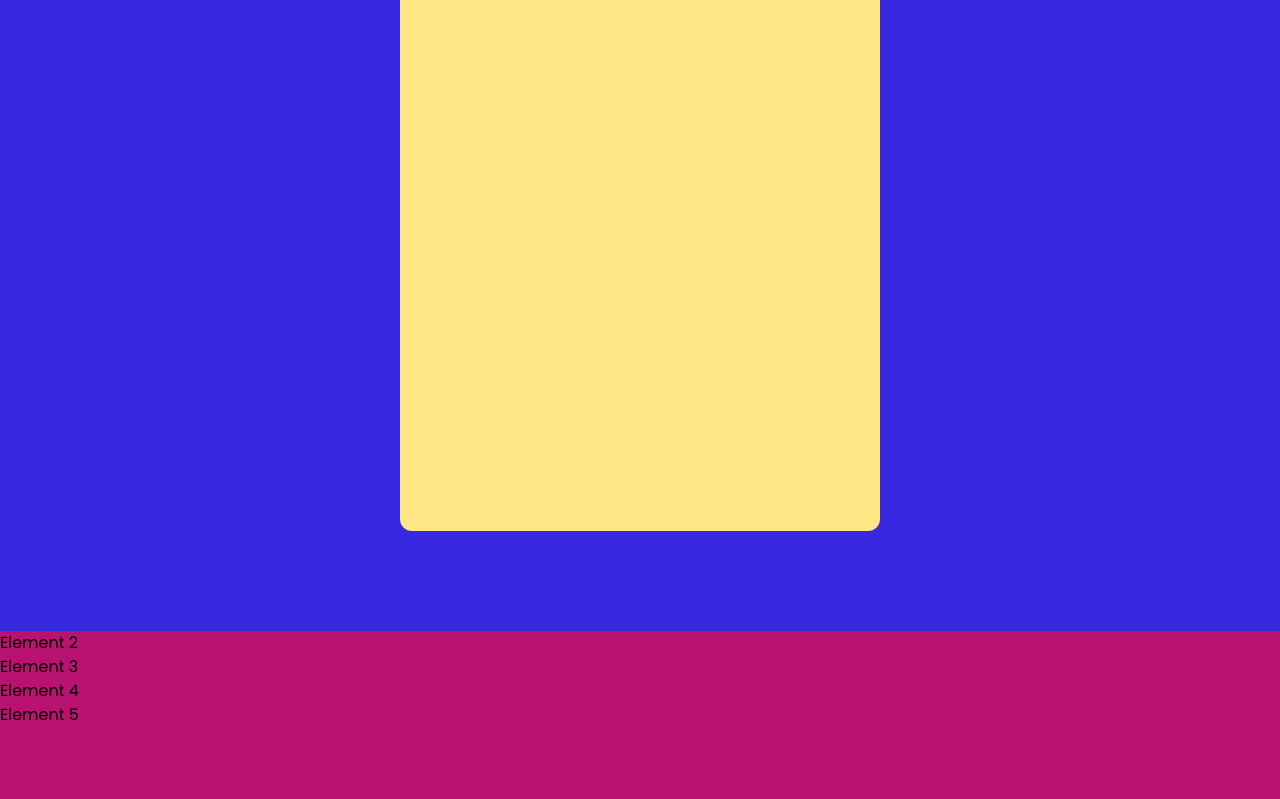
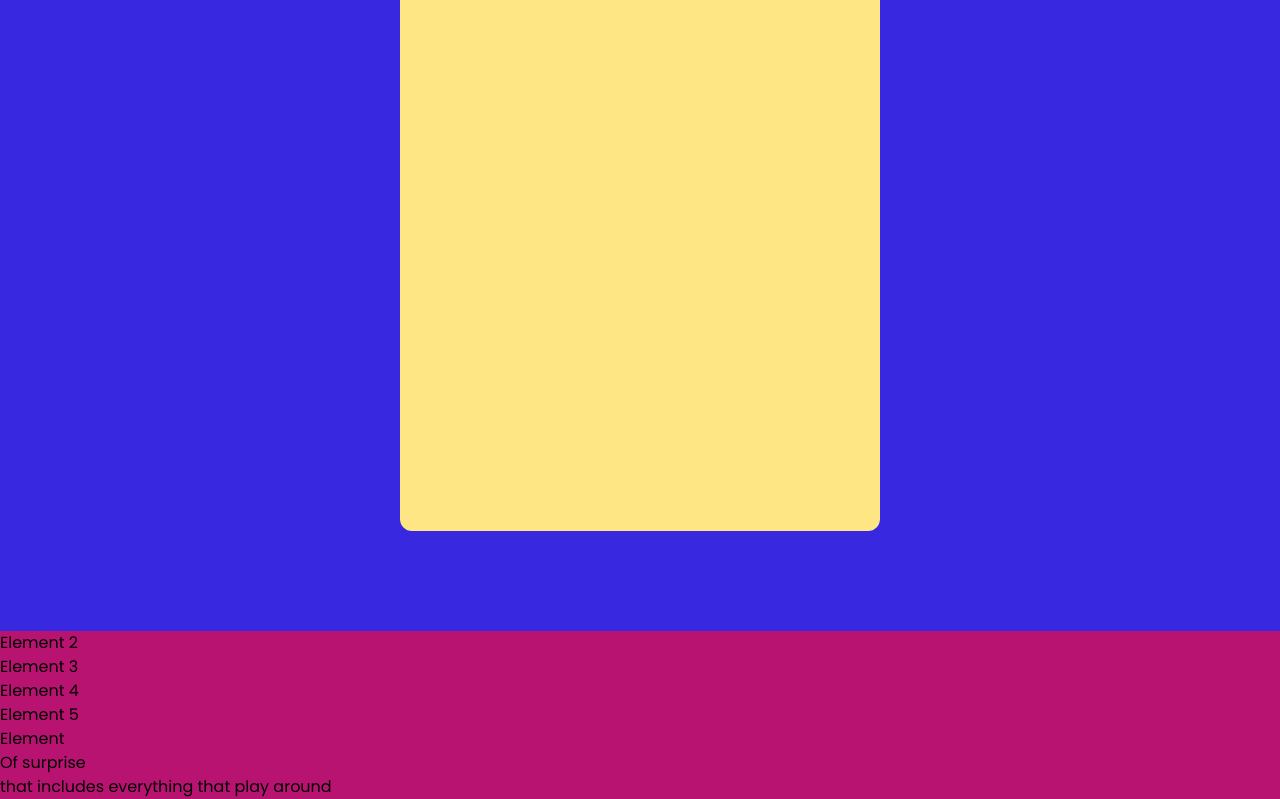
Before and after one commit to Great-kiola/Tailwind-practice, a React (Vite) app in the folder tailwind-frontend/: page / in a window 1280 px wide. Shown: the part 169-968 px from the top of the page. Before the commit the page ends 896 px from the top, so only its background shows below. Built offline with nearby package versions, Linux system fonts and the light colour scheme.

Commit message:
style: add missing heading elements in AssetsPreview component for improved structure

```diff
--- a/tailwind-frontend/src/components/AssetsPreview.jsx
+++ b/tailwind-frontend/src/components/AssetsPreview.jsx
@@ -15,6 +15,12 @@ const AssetsPreview = () => {
       <h2>Element 4</h2>
       <h2>Element 5</h2>
     </div>
+
+    <div>
+      <h1>Element</h1>
+      <h2>Of surprise</h2>
+      <h3>that includes everything that play around</h3>
+    </div>
   </>
 }
 
```
